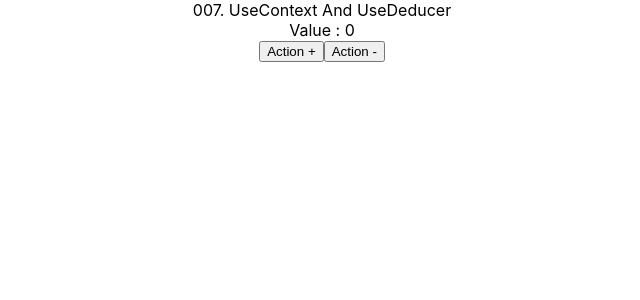
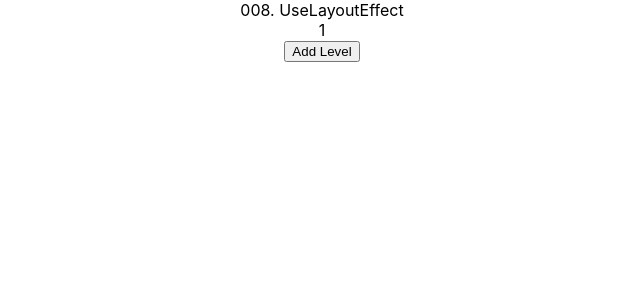
Before and after one commit to SuhutDev/ReactTypescript, a React (Create React App) app: page / in a window 1280 px wide. Shown: the top 300 px of the page, without its empty margins (318-958 px from the left). Built offline with nearby package versions, Linux system fonts and the light colour scheme.

Commit message:
useLayoutEffect

```diff
--- a/src/App.tsx
+++ b/src/App.tsx
@@ -9,6 +9,7 @@ import Coba004UseRef from "./Components/004UseRef/Coba004UseRef";
 import Coba005UseMemo from "./Components/005UseMemo/Coba005UseMemo";
 import Coba006UseCallback from "./Components/006UseCallback/Coba006UseCallback";
 import Coba007UseContext from "./Components/007UseContextAndUseReducer/Coba007UseContextAndUseReducer";
+import Coba008UseLayoutEffect from "./Components/008UseLayoutEffect/Coba008UseLayoutEffect";
 
 function App() {
   return (
@@ -19,7 +20,8 @@ function App() {
       {/* <Coba004UseRef /> */}
       {/* <Coba005UseMemo /> */}
       {/* <Coba006UseCallback /> */}
-      <Coba007UseContext />
+      {/* <Coba007UseContext /> */}
+      <Coba008UseLayoutEffect />
     </div>
   );
 }
--- /dev/null
+++ b/src/Components/008UseLayoutEffect/Coba008UseLayoutEffect.tsx
@@ -0,0 +1,26 @@
+import React, { useState, useEffect, useLayoutEffect } from "react";
+
+const Coba008UselayoutEffect = () => {
+  const [level, setLevel] = useState(1 as number);
+
+  useEffect(() => {
+    console.log("i am from useEffect");
+  }, [level]);
+
+  useLayoutEffect(() => {
+    //this will  be executed after "level" show in page
+    setTimeout(() => {
+      alert("i am from userLayoutAffect "+level);
+    }, 2000);
+  }, [level]);
+
+  return (
+    <div>
+      <div>008. UseLayoutEffect</div>
+      <div>{level}</div>
+      <button onClick={() => setLevel(level + 1)}>Add Level</button>
+    </div>
+  );
+};
+
+export default Coba008UselayoutEffect;
```
